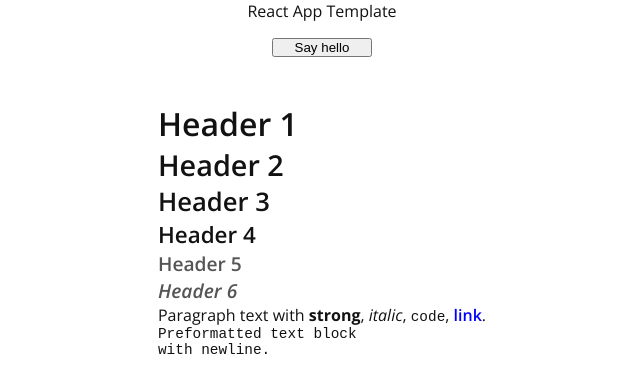
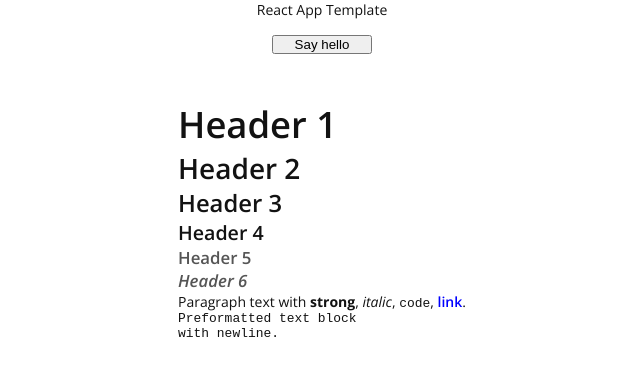
Before and after one commit to stefcameron/react-app-template, a React app: page / in a window 1280 px wide. Shown: the top 392 px of the page, without its empty margins (318-958 px from the left). Built offline with nearby package versions, Linux system fonts and the light colour scheme.

Commit message:
Tweak font sizes, use --theme- instead of --app- for CSS vars

```diff
--- a/src/styles.css
+++ b/src/styles.css
@@ -5,14 +5,23 @@
    * FONTS
    */
 
-  --app-font-family-default: 'Open Sans', sans-serif;
-  --app-font-family-monospace: monospace;
+  --theme-font-family-default: 'Open Sans', sans-serif;
+  --theme-font-family-monospace: monospace;
 
-  --app-font-weight-normal: 400;
-  --app-font-weight-semibold: 600;
-  --app-font-weight-bold: 700;
+  --theme-font-weight-normal: 400;
+  --theme-font-weight-semibold: 600;
+  --theme-font-weight-bold: 700;
 
-  font-size: 16px; /* establish `rem` unit basis */
+  --theme-font-size-h1: 2.6rem;
+  --theme-font-size-h2: 2rem;
+  --theme-font-size-h3: 1.7rem;
+  --theme-font-size-h4: 1.4rem;
+  --theme-font-size-h5: 1.2rem;
+  --theme-font-size-h6: 1.2rem;
+  --theme-font-size-text: 1rem;
+  --theme-font-size-mono: 0.925rem;
+
+  font-size: 14px; /* establish `rem` unit basis */
 }
 
 * {
@@ -22,49 +31,52 @@
 }
 
 body {
-  font-family: var(--app-font-family-default);
+  font-family: var(--theme-font-family-default);
   background-color: white;
   color: #121212;
 }
 
 h1 {
   cursor: default;
-  font-weight: var(--app-font-weight-semibold);
-  font-size: 2rem;
+  font-weight: var(--theme-font-weight-semibold);
+  font-size: var(--theme-font-size-h1);
 }
 
 h2 {
   cursor: default;
-  font-weight: var(--app-font-weight-semibold);
-  font-size: 1.8rem;
+  font-weight: var(--theme-font-weight-semibold);
+  font-size: var(--theme-font-size-h2);
 }
 
 h3 {
   cursor: default;
-  font-weight: var(--app-font-weight-semibold);
-  font-size: 1.6rem;
+  font-weight: var(--theme-font-weight-semibold);
+  font-size: var(--theme-font-size-h3);
 }
 
 h4 {
   cursor: default;
-  font-weight: var(--app-font-weight-semibold);
-  font-size: 1.4rem;
+  font-weight: var(--theme-font-weight-semibold);
+  font-size: var(--theme-font-size-h4);
 }
 
 h5,
 h6 {
   cursor: default;
-  font-weight: var(--app-font-weight-semibold);
-  font-size: 1.2rem;
+  font-weight: var(--theme-font-weight-semibold);
   color: #555;
 }
+h5 {
+  font-size: var(--theme-font-size-h5);
+}
 h6 {
+  font-size: var(--theme-font-size-h6);
   font-style: italic;
 }
 
 p {
   cursor: default;
-  font-size: 1rem;
+  font-size: var(--theme-font-size-text);
 }
 
 a[href],
@@ -75,7 +87,8 @@ a[href]:active,
 a[href]:active:hover,
 a[href]:visited,
 a[href]:visited:hover {
-  font-weight: var(--app-font-weight-semibold);
+  font-weight: var(--theme-font-weight-semibold);
+  font-size: inherit;
   color: blue;
   text-decoration: none;
 }
@@ -89,13 +102,13 @@ a[href]:visited:hover {
 pre,
 code {
   cursor: default;
-  font-family: var(--app-font-family-monospace);
-  font-size: 0.9rem;
+  font-family: var(--theme-font-family-monospace);
+  font-size: var(--theme-font-size-mono);
 }
 pre {
   white-space: preserve nowrap;
 }
 
 strong {
-  font-weight: var(--app-font-weight-bold);
+  font-weight: var(--theme-font-weight-bold);
 }
```
